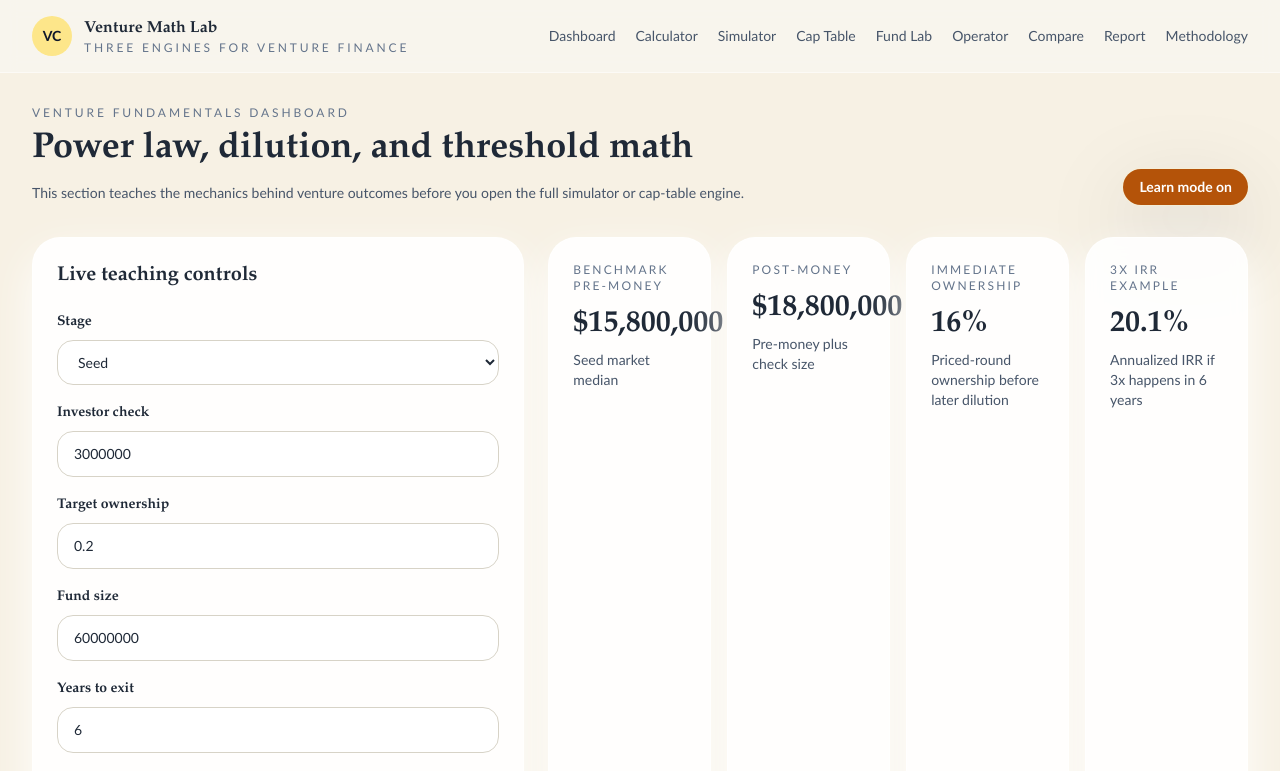
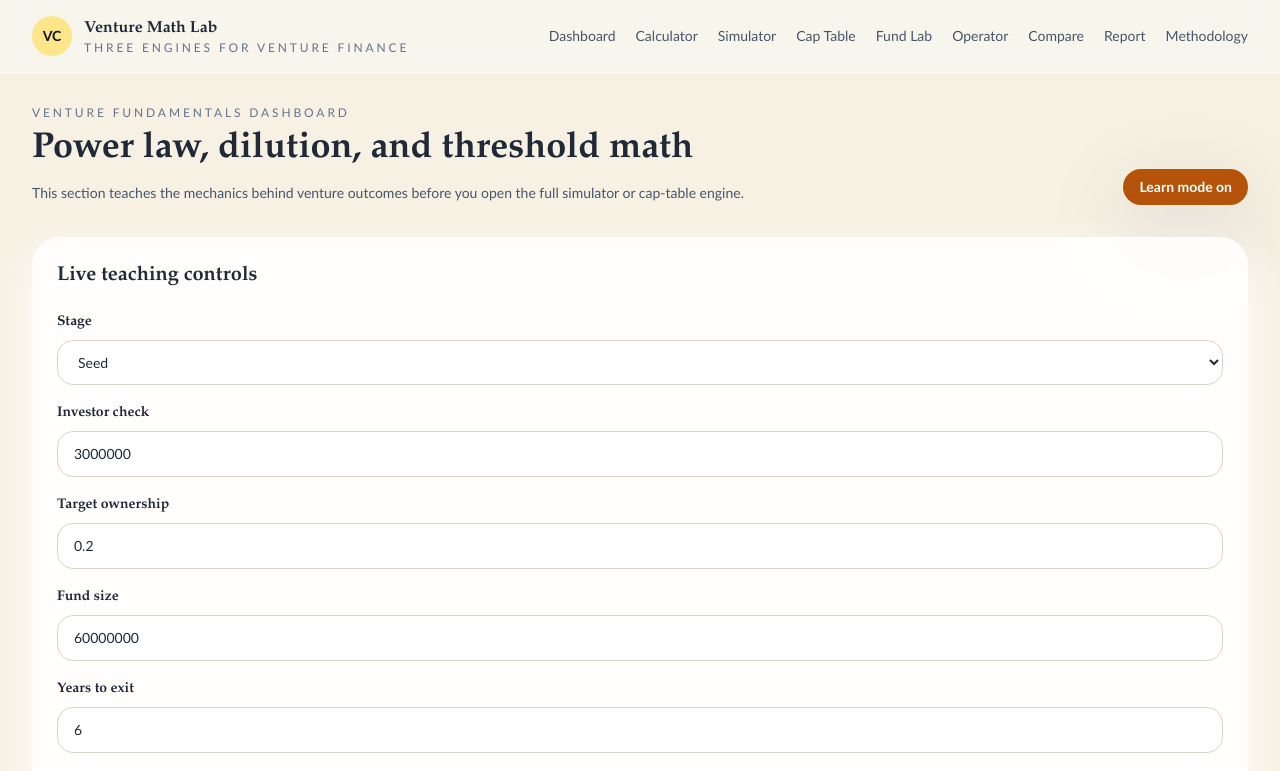
Before and after one commit to imranamindar-rgb/venture-math-lab, a Next.js app: page /dashboard in a window 1280 px wide. Shown: the top 771 px of the page. Built offline with nearby package versions, Linux system fonts and the light colour scheme.

Commit message:
Fix dashboard metric overlap layout

```diff
--- a/components/dashboard/FundamentalsDashboardWorkspace.tsx
+++ b/components/dashboard/FundamentalsDashboardWorkspace.tsx
@@ -11,6 +11,26 @@ import { HistogramChart } from "@/components/charts/HistogramChart";
 import { OwnershipChart } from "@/components/charts/OwnershipChart";
 import { ProbabilityChart } from "@/components/charts/ProbabilityChart";
 import { formatCurrency, formatMultiple, formatPercent } from "@/lib/format";
+
+function MetricCard({
+  label,
+  value,
+  caption,
+}: {
+  label: string;
+  value: string;
+  caption: string;
+}) {
+  return (
+    <Card className="min-w-0 overflow-hidden p-5">
+      <p className="text-xs uppercase tracking-[0.18em] text-slate-500">{label}</p>
+      <p className="mt-3 min-w-0 font-heading text-[clamp(1.9rem,2.5vw,3rem)] font-semibold leading-[0.92] tracking-tight [overflow-wrap:anywhere]">
+        {value}
+      </p>
+      <p className="mt-2 text-sm text-slate-600">{caption}</p>
+    </Card>
+  );
+}
 
 function buildOwnershipSeries(): OwnershipPoint[] {
   return stageOrder.map((stage) => {
@@ -72,7 +92,7 @@ export function FundamentalsDashboardWorkspace() {
         </Button>
       </div>
 
-      <div className="mt-8 grid gap-6 xl:grid-cols-[0.95fr,1.35fr]">
+      <div className="mt-8 grid gap-6 2xl:grid-cols-[0.95fr,1.35fr]">
         <Card>
           <h2 className="font-heading text-xl font-semibold">Live teaching controls</h2>
           <div className="mt-5 grid gap-4 md:grid-cols-2 xl:grid-cols-1">
@@ -143,26 +163,26 @@ export function FundamentalsDashboardWorkspace() {
         </Card>
 
         <div className="grid gap-4 md:grid-cols-2 xl:grid-cols-4">
-          <Card className="p-5">
-            <p className="text-xs uppercase tracking-[0.18em] text-slate-500">Benchmark pre-money</p>
-            <p className="mt-3 font-heading text-3xl font-semibold">{formatCurrency(preset.preMoney)}</p>
-            <p className="mt-2 text-sm text-slate-600">{preset.label} market median</p>
-          </Card>
-          <Card className="p-5">
-            <p className="text-xs uppercase tracking-[0.18em] text-slate-500">Post-money</p>
-            <p className="mt-3 font-heading text-3xl font-semibold">{formatCurrency(postMoney)}</p>
-            <p className="mt-2 text-sm text-slate-600">Pre-money plus check size</p>
-          </Card>
-          <Card className="p-5">
-            <p className="text-xs uppercase tracking-[0.18em] text-slate-500">Immediate ownership</p>
-            <p className="mt-3 font-heading text-3xl font-semibold">{formatPercent(ownership)}</p>
-            <p className="mt-2 text-sm text-slate-600">Priced-round ownership before later dilution</p>
-          </Card>
-          <Card className="p-5">
-            <p className="text-xs uppercase tracking-[0.18em] text-slate-500">3x IRR example</p>
-            <p className="mt-3 font-heading text-3xl font-semibold">{formatPercent(impliedIrr)}</p>
-            <p className="mt-2 text-sm text-slate-600">Annualized IRR if 3x happens in {yearsToExit} years</p>
-          </Card>
+          <MetricCard
+            label="Benchmark pre-money"
+            value={formatCurrency(preset.preMoney)}
+            caption={`${preset.label} market median`}
+          />
+          <MetricCard
+            label="Post-money"
+            value={formatCurrency(postMoney)}
+            caption="Pre-money plus check size"
+          />
+          <MetricCard
+            label="Immediate ownership"
+            value={formatPercent(ownership)}
+            caption="Priced-round ownership before later dilution"
+          />
+          <MetricCard
+            label="3x IRR example"
+            value={formatPercent(impliedIrr)}
+            caption={`Annualized IRR if 3x happens in ${yearsToExit} years`}
+          />
         </div>
       </div>
 
```
